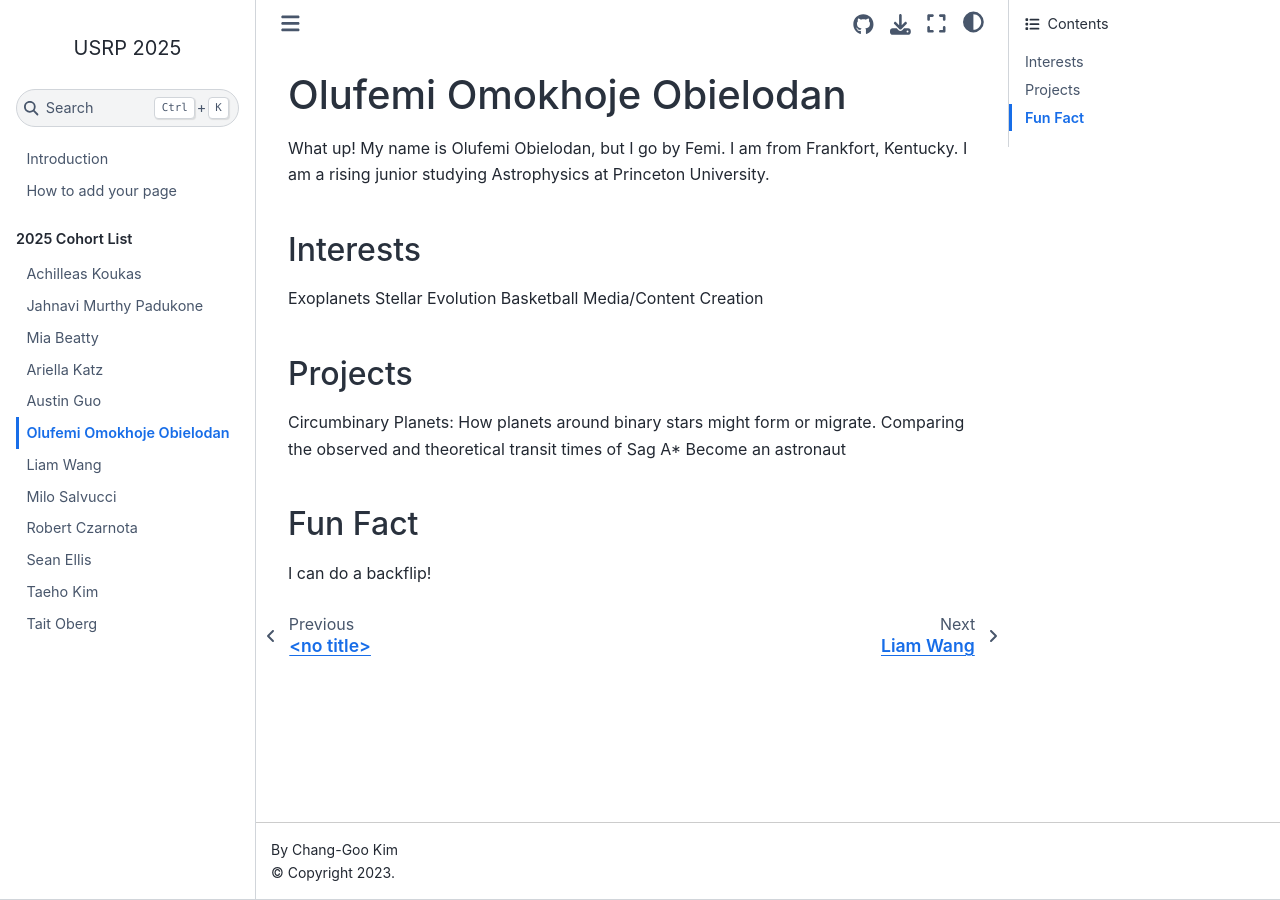
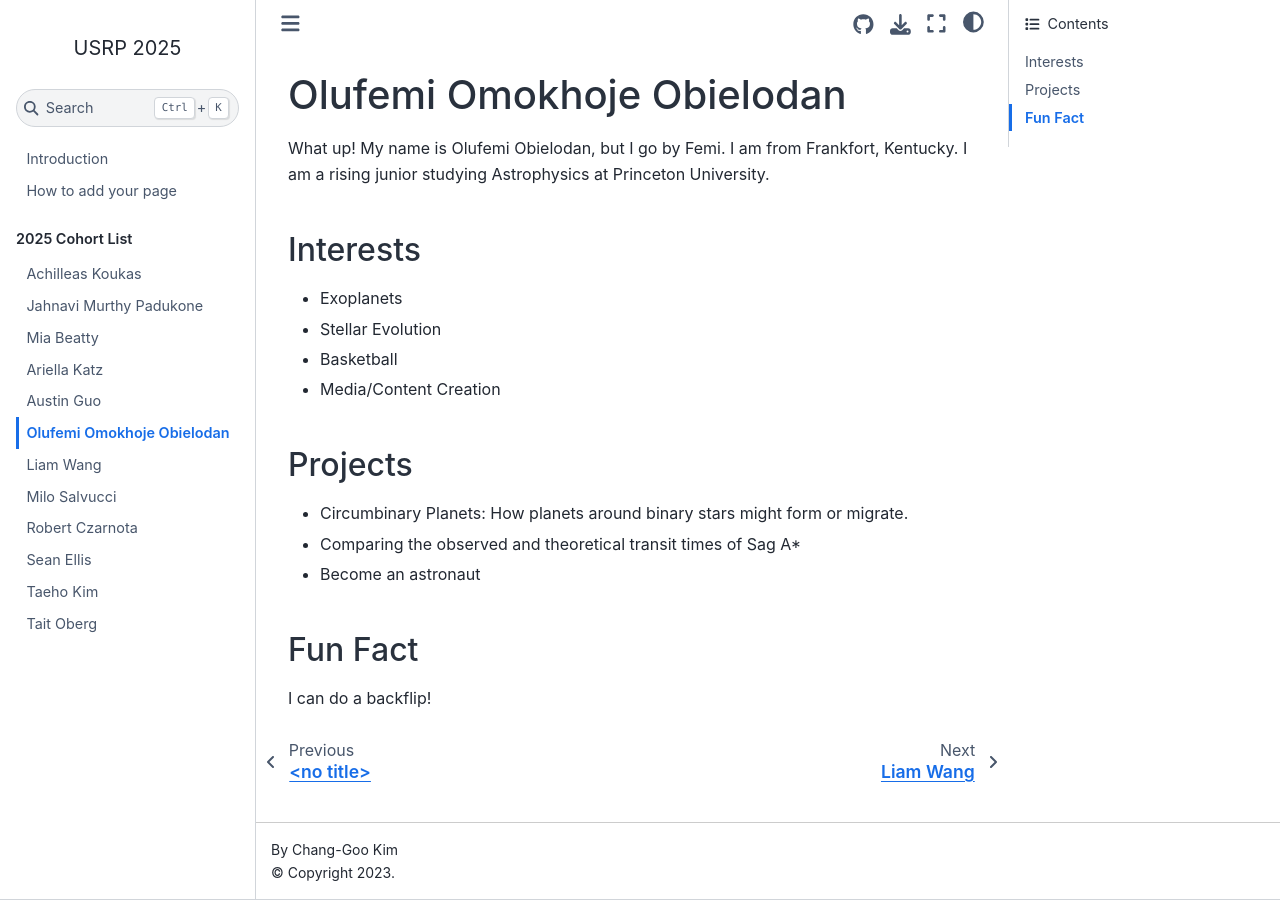
Before and after one commit to changgoo/usrp-introduction, a Jupyter Book: the page built from docs/students/femi_obielodan.md, in a window 1280 px wide. Built offline with Jupyter Book 1.0.4 settings and Sphinx 7.4.7 and the Sphinx Book theme 1.1.4, drawn with Linux system fonts in a browser that asks for light colours.

```diff
--- a/docs/students/femi_obielodan.md
+++ b/docs/students/femi_obielodan.md
@@ -2,15 +2,15 @@
 What up! My name is Olufemi Obielodan, but I go by Femi. I am from Frankfort, Kentucky. I am a rising junior studying Astrophysics at Princeton University.
 
 ## Interests
-Exoplanets
-Stellar Evolution
-Basketball
-Media/Content Creation
+- Exoplanets
+- Stellar Evolution
+- Basketball
+- Media/Content Creation
 
 ## Projects
-Circumbinary Planets: How planets around binary stars might form or migrate.
-Comparing the observed and theoretical transit times of Sag A*
-Become an astronaut
+- Circumbinary Planets: How planets around binary stars might form or migrate.
+- Comparing the observed and theoretical transit times of Sag A*
+- Become an astronaut
 
 ## Fun Fact
 I can do a backflip!
```
